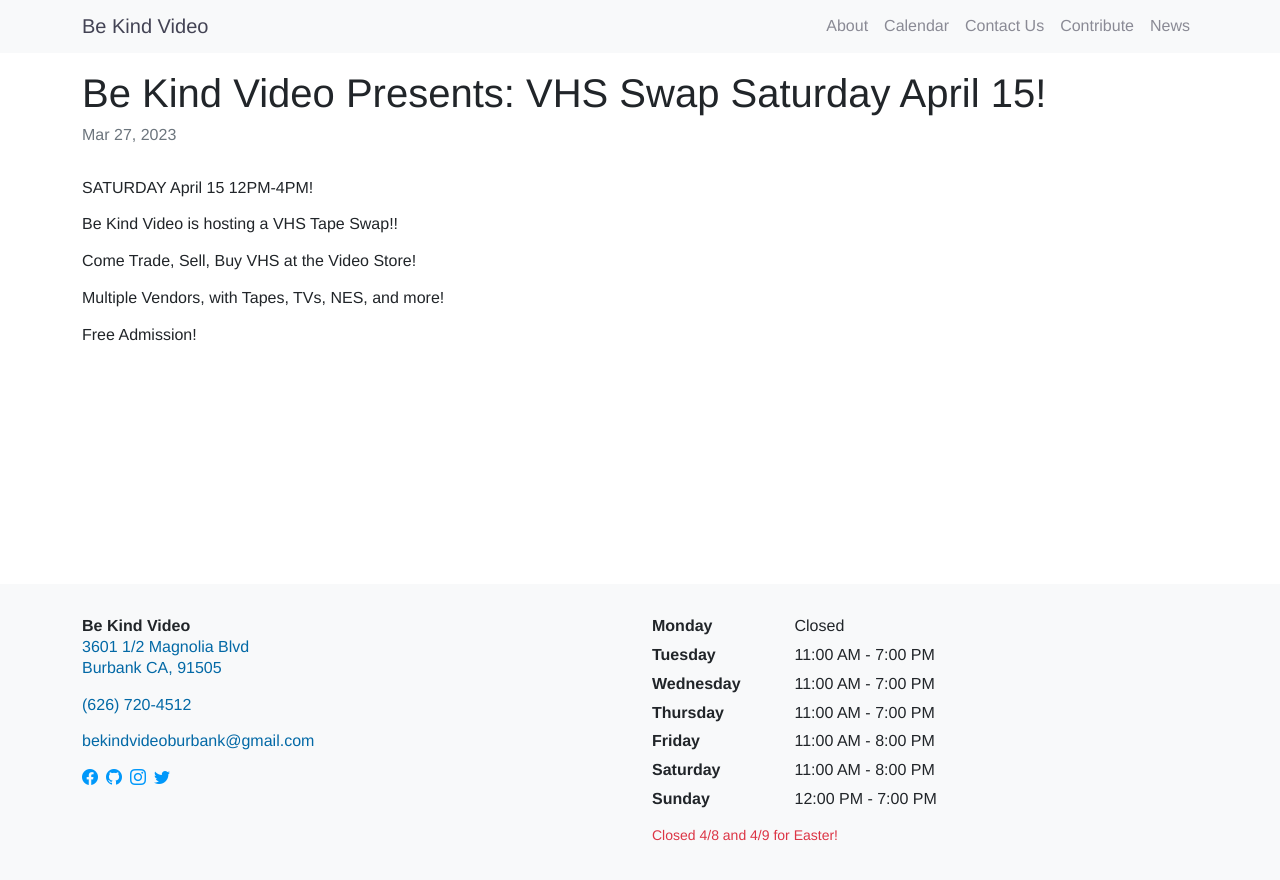
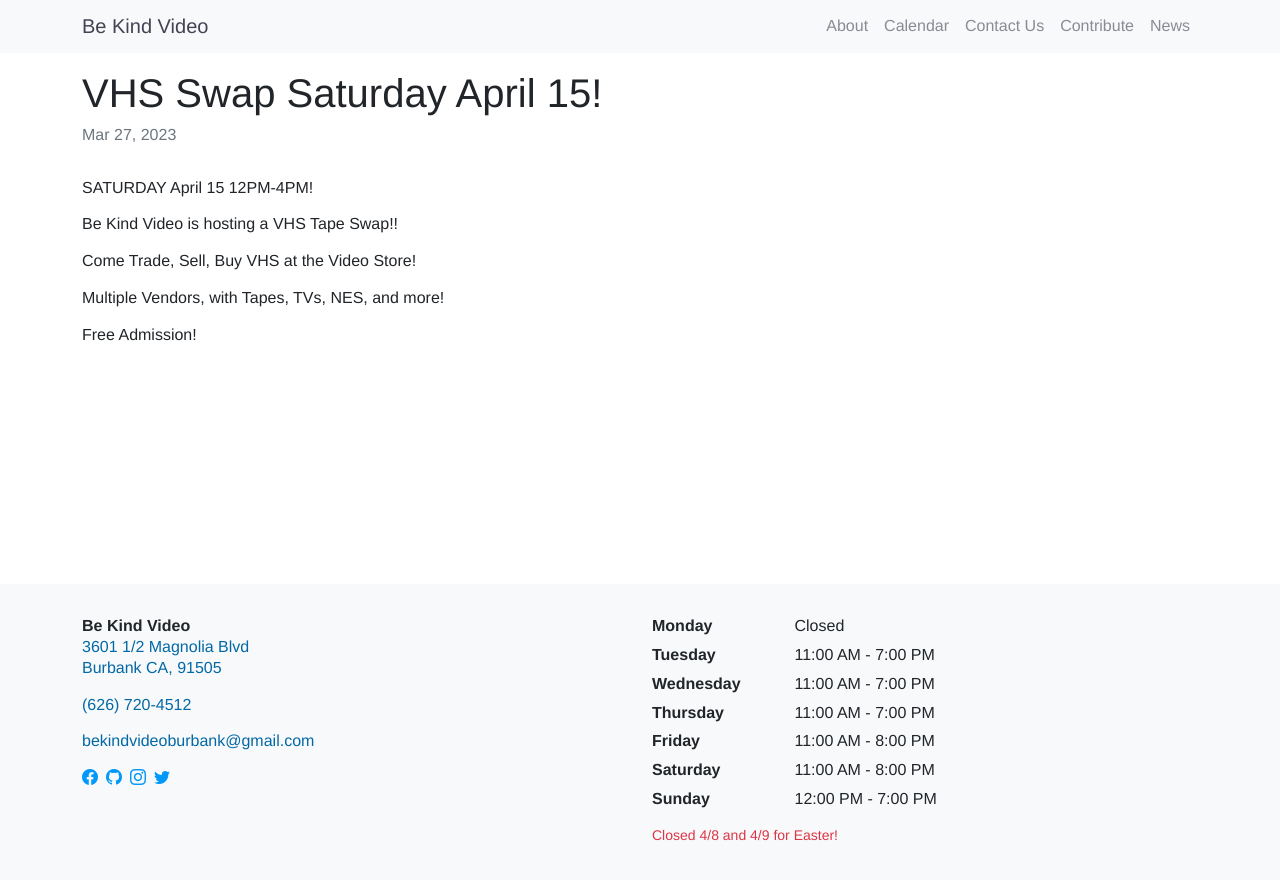
Before and after one commit to arenoir/be-kind-video, a Jekyll site: the page built from _posts/2023-03-27-vhs-swap.md, in a window 1280 px wide. Shown: the top 880 px of the page. Built offline with Jekyll 4.4.1, drawn with Linux system fonts in a browser that asks for light colours.

Commit message:
Update 2023-03-27-vhs-swap.md

```diff
--- a/_posts/2023-03-27-vhs-swap.md
+++ b/_posts/2023-03-27-vhs-swap.md
@@ -1,7 +1,7 @@
 ---
 layout: post
-title:  "Be Kind Video Presents: VHS Swap Saturday April 15!"
-categories: vhs-swap
+title:  "VHS Swap Saturday April 15!"
+categories: events
 ---
 SATURDAY April 15 12PM-4PM!
 
```
